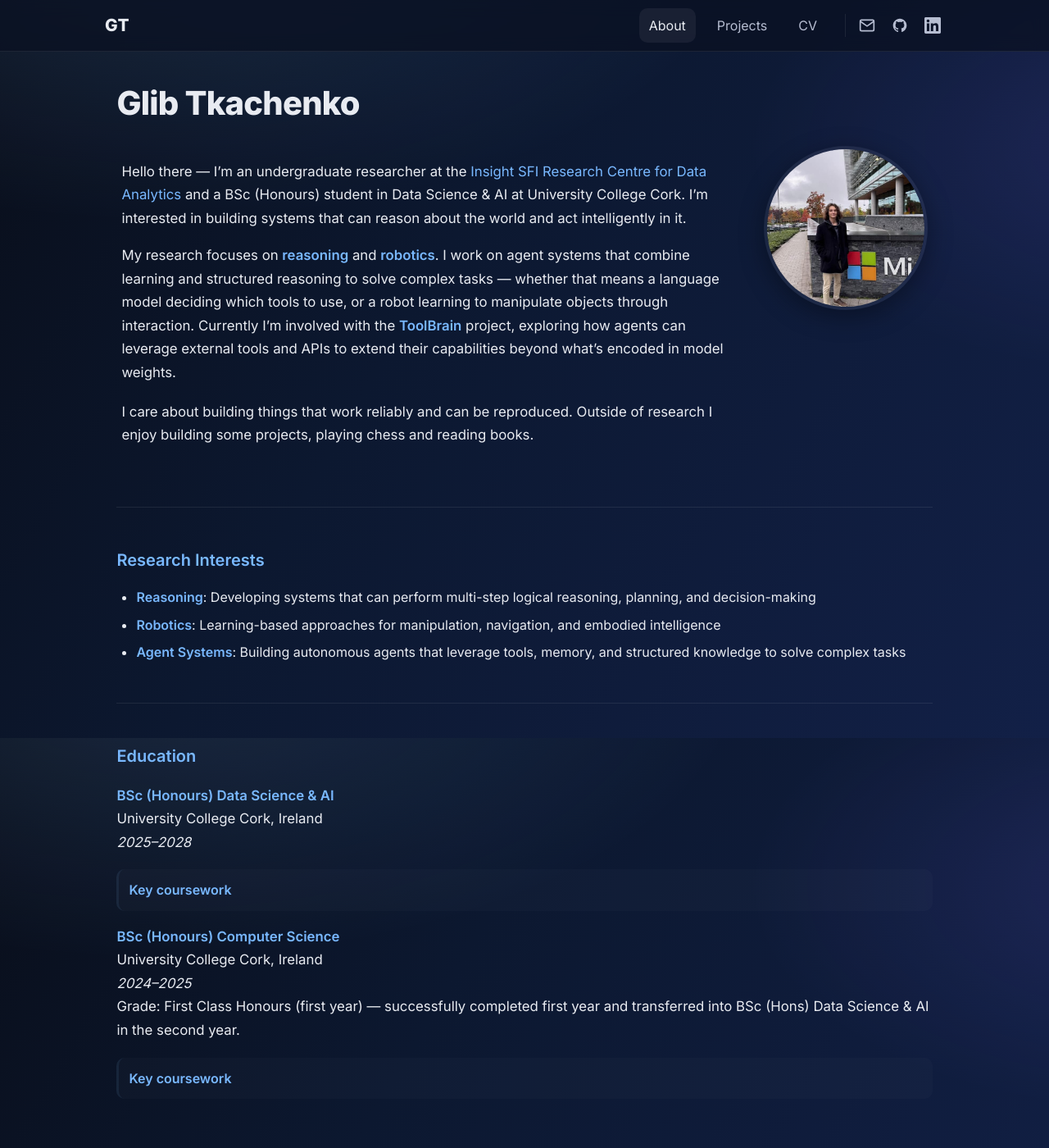
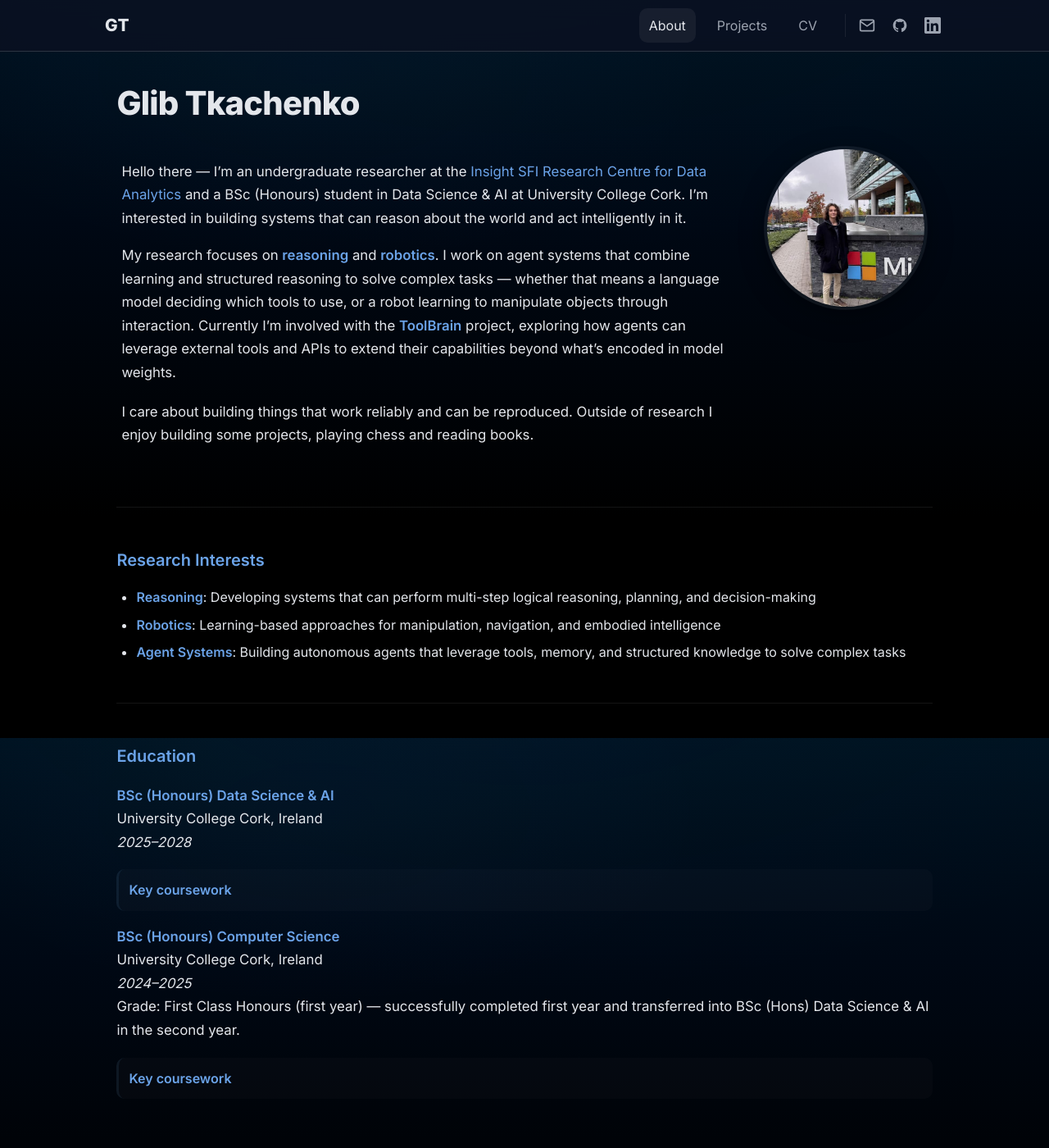
Before and after one commit to GlibTkachenko/glibtkachenko.github.io, a Jekyll site: the page built from index.md, in a window 1280 px wide and 1400 px high. Shown: the whole window at 82% size. Built offline with Jekyll 4.4.1, drawn with Linux system fonts in a browser that asks for light colours.

Commit message:
change bg color

```diff
--- a/assets/css/main.scss
+++ b/assets/css/main.scss
@@ -2,13 +2,13 @@
 ---
 
 :root {
-  --bg-1: #090e1a;
-  --bg-2: #0c1830;
-  --bg-3: #122047;
-  --text: #e8ebf1;
-  --muted: #b6bdd1;
-  --accent: #79b8ff;
-  --card: #0b1326;
+  --bg-1: #000000;
+  --bg-2: #000814;
+  --bg-3: #001220;
+  --text: #e3e6eb;
+  --muted: #9ca3b0;
+  --accent: #6ba3e8;
+  --card: #050505;
   --card-border: rgba(255, 255, 255, .08);
   --shadow: 0 8px 30px rgba(0, 0, 0, .35);
   --radius: 16px;
@@ -31,9 +31,9 @@ body {
   font-family: "Inter", system-ui, -apple-system, Segoe UI, Roboto, Helvetica, Arial, sans-serif;
   color: var(--text);
   background-color: var(--bg-1);
-  background-image: radial-gradient(1200px 600px at 15% -10%, rgba(121, 184, 255, .15), transparent 60%),
-    radial-gradient(900px 500px at 110% 20%, rgba(124, 102, 255, .12), transparent 55%),
-    linear-gradient(120deg, var(--bg-1), var(--bg-2) 40%, var(--bg-3));
+  background-image: radial-gradient(1400px 700px at 50% -15%, rgba(20, 80, 150, .05), transparent 65%),
+    radial-gradient(800px 400px at 30% 10%, rgba(40, 100, 180, .04), transparent 60%),
+    linear-gradient(180deg, var(--bg-3) 0%, var(--bg-2) 30%, var(--bg-1) 70%);
   background-attachment: fixed;
   background-size: 100% 100%;
   line-height: 1.65;
@@ -49,6 +49,11 @@ a {
 
 a:hover {
   opacity: .85
+}
+
+strong, b {
+  color: #f0f2f5;
+  font-weight: 600
 }
 
 img {
@@ -89,9 +94,9 @@ img {
   right: 0;
   width: 100%;
   z-index: 50;
-  backdrop-filter: blur(10px);
-  background: rgba(10, 17, 34, .75);
-  border-bottom: 1px solid var(--card-border)
+  backdrop-filter: blur(12px);
+  background: rgba(10, 17, 34, .85);
+  border-bottom: 1px solid rgba(255, 255, 255, .15)
 }
 
 .site-header .container {
```
